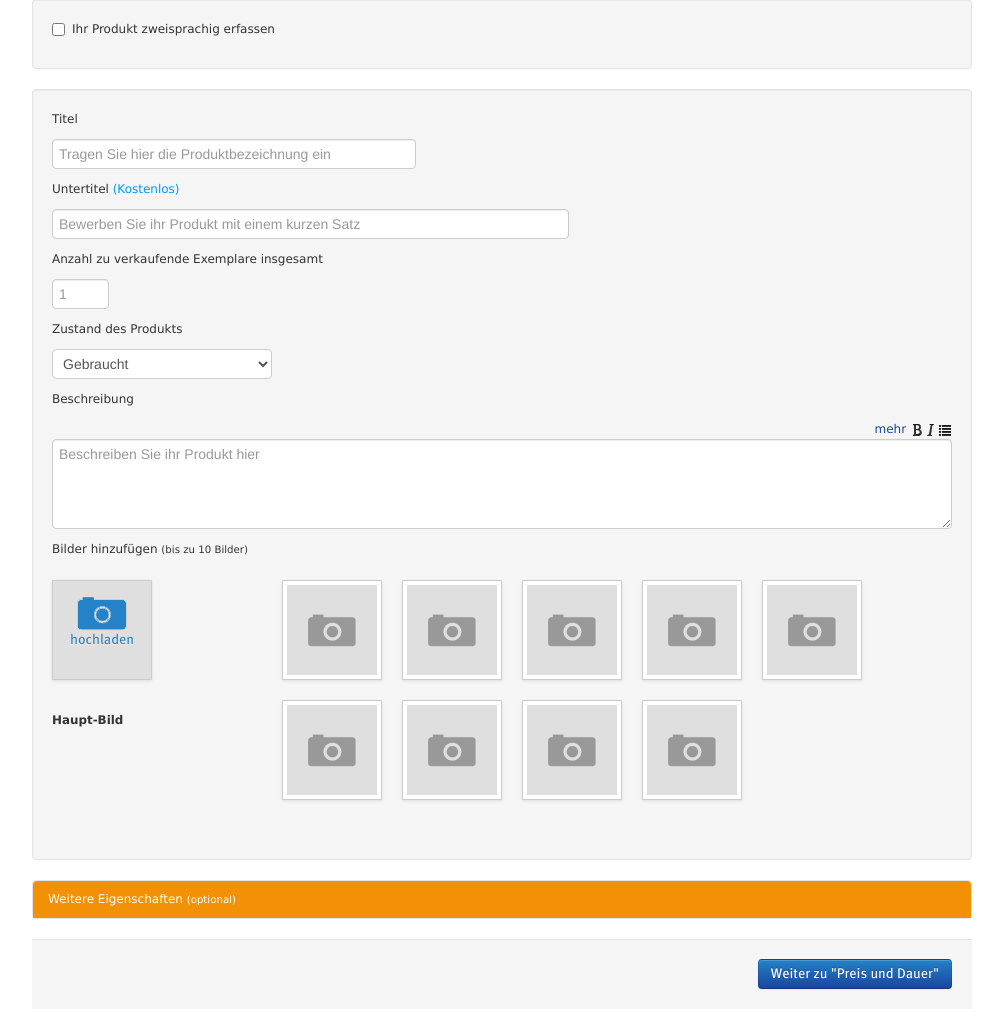
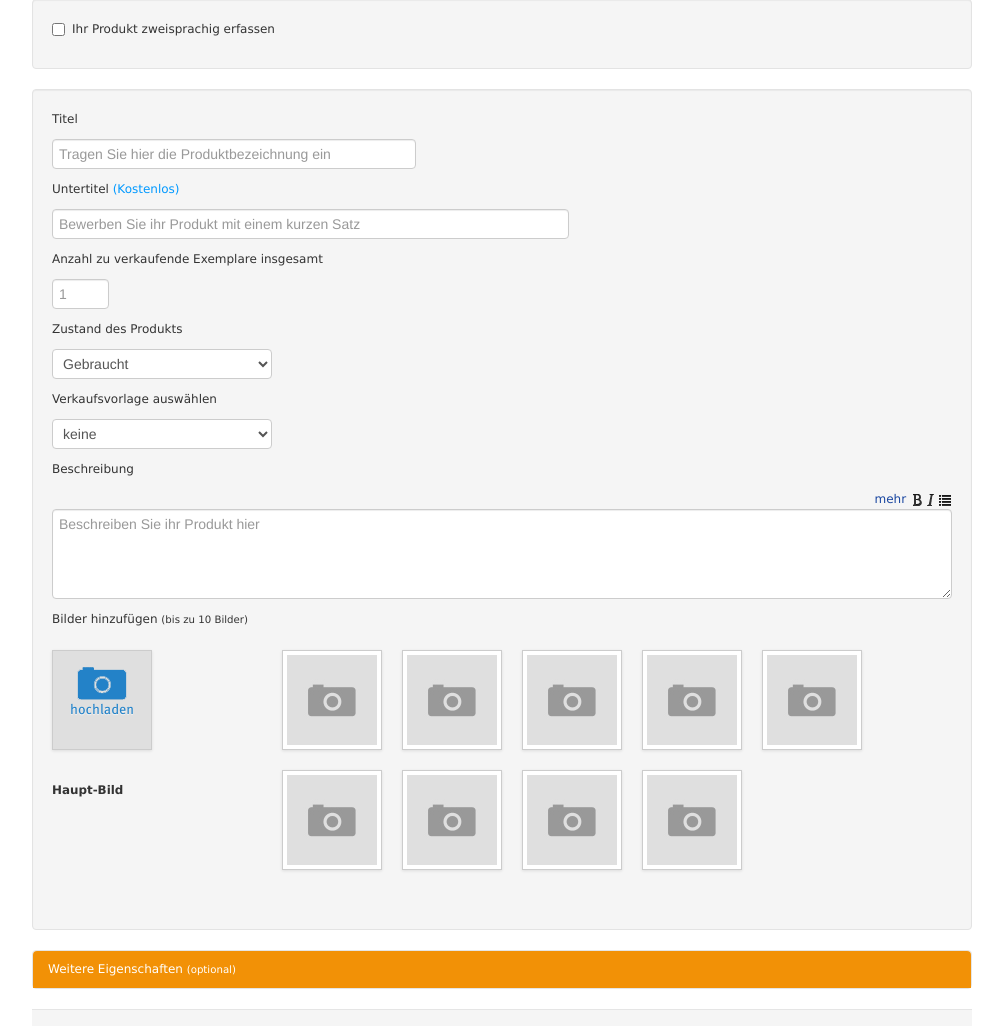
Before and after one commit to 85nomar/psychic-cyril, a PHP site: page /step2.php in a window 1280 px wide. Shown: the part 358-1384 px from the top of the page, without its empty margins (138-1141 px from the left). Run offline with PHP 8.4, Linux system fonts and the light colour scheme; some libraries are stand-ins or nearby versions.

Commit message:
template options implemented

```diff
--- a/step2.php
+++ b/step2.php
@@ -37,6 +37,15 @@ $Layout->start();
                 <option>Original</option>
                 <option selected>Gebraucht</option>
                 <option>Defekt</option>
+            </select>
+            <label for="inputProductCondition">
+                Verkaufsvorlage auswählen
+            </label>
+            <select id="productCondition">
+                <option>keine</option>
+                <option>Verkaufsvorlage 1</option>
+                <option>Verkaufsvorlage 2</option>
+                <option>Verkaufsvorlage 3</option>
             </select>
             <label for="inputDescription">
                 Beschreibung
```
